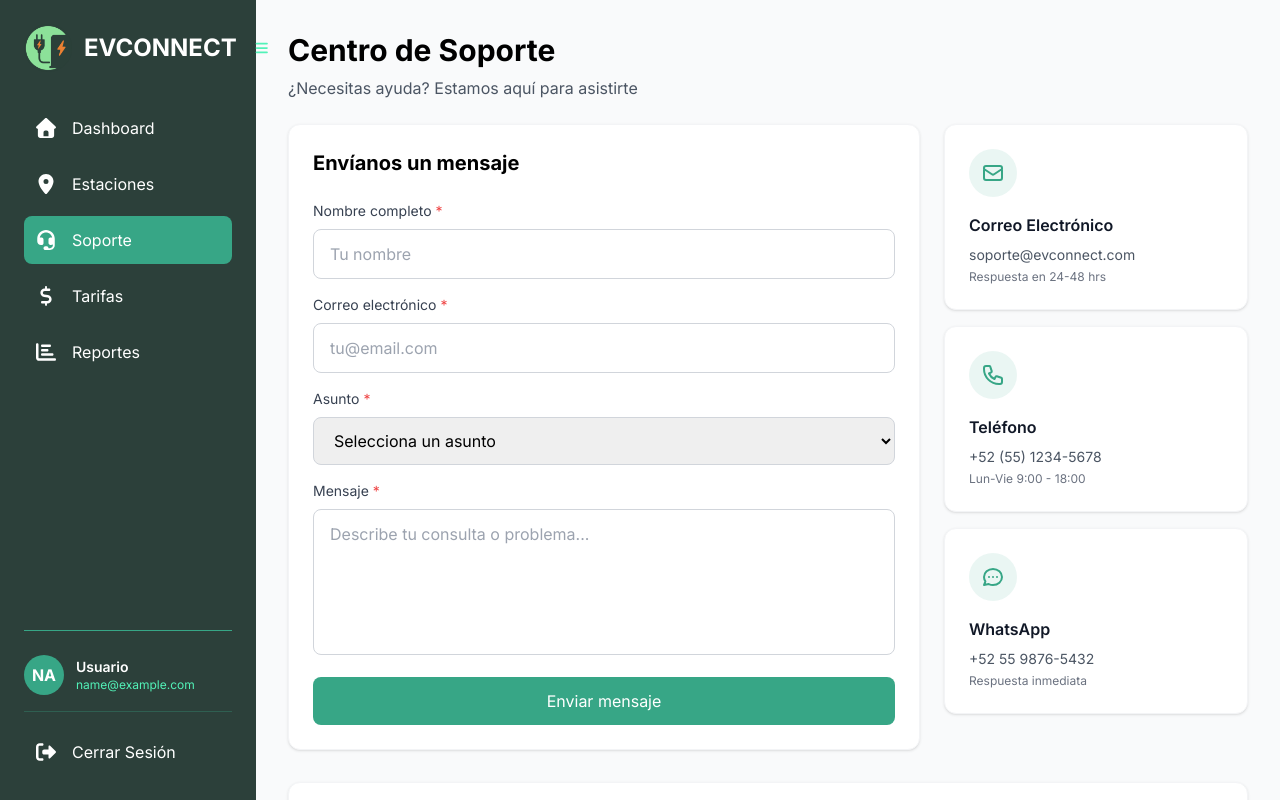
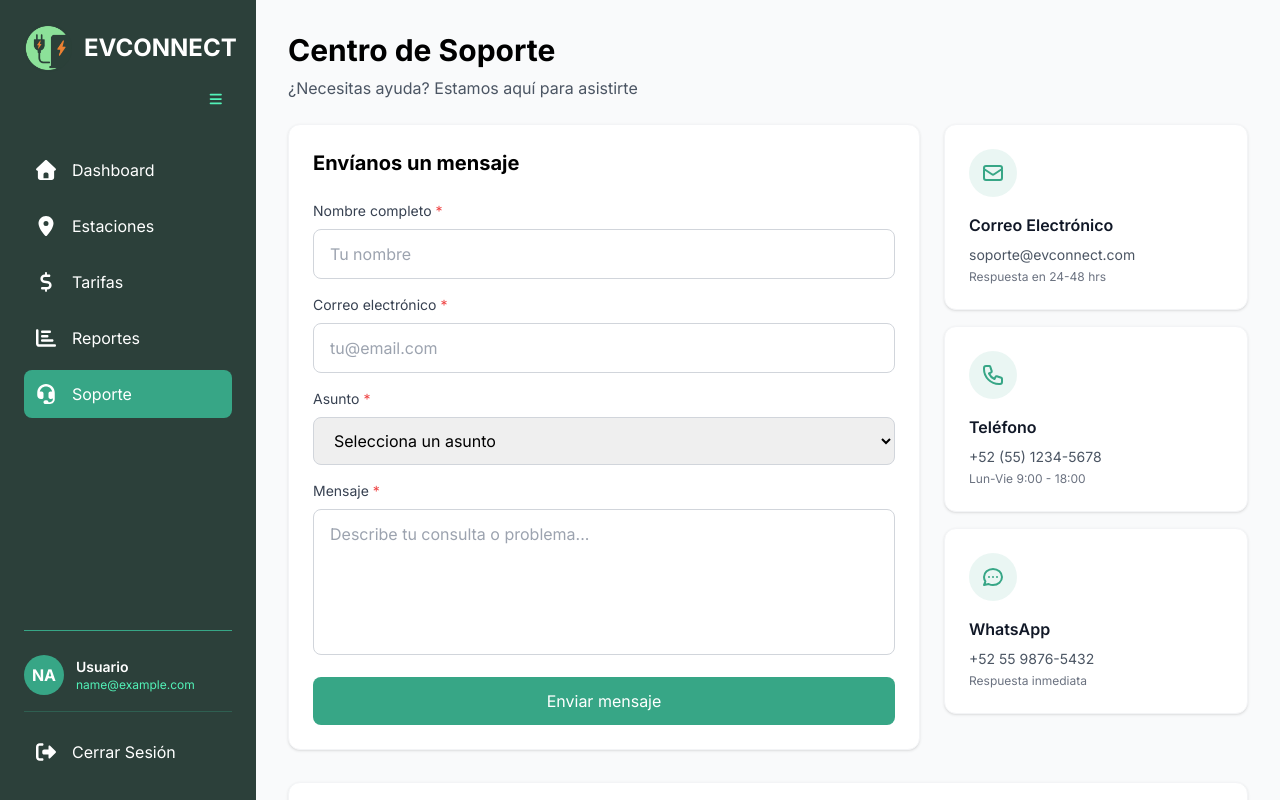
Before and after one commit to Magickid12/proyectoweb, a Vue app: page /support in a window 1280 px wide. Built offline with nearby package versions, Linux system fonts and the light colour scheme; no server answers; sample sign-in values are in the browser's storage; what vue-cookies would draw is missing.

Commit message:
cambios en el mensaje de estado de cargador, se mejora sidebar

```diff
--- a/src/components/Sidebar.vue
+++ b/src/components/Sidebar.vue
@@ -20,11 +20,12 @@
             </button>
 
             <!-- Header con logo y título -->
+            <div class="mb-8 flex-shrink-0">
+                <!-- Logo y título -->
                 <div :class="[
-                'flex items-center mb-8 flex-shrink-0',
-                sidebarCollapsed ? 'flex-col gap-2 justify-center' : 'gap-3'
+                    'flex items-center',
+                    sidebarCollapsed ? 'flex-col gap-2 justify-center' : 'gap-3 mb-3'
                 ]">
-                <!-- Logo de EVCONNECT -->
                     <img
                         src="/icons/logo.png"
                         alt="EVCONNECT"
@@ -34,16 +35,27 @@
                         ]"
                     />
                     <div v-if="!sidebarCollapsed" class="text-2xl font-extrabold">EVCONNECT</div>
+                </div>
 
-                <!-- Botón colapsar (solo desktop) - SIEMPRE icono de 3 líneas -->
+                <!-- Botón colapsar (solo desktop) - En fila separada cuando expandido -->
+                <div v-if="!sidebarCollapsed" class="hidden lg:flex w-full mt-2 justify-end">
                     <button
                         @click="toggleCollapse"
-                    :class="[
-                        'hidden lg:block text-sm hover:text-white p-1 transition-colors',
-                        sidebarCollapsed ? 'mt-2' : 'ml-auto'
-                    ]"
+                        class="flex items-center gap-2 p-2 rounded-lg hover:bg-white/10 transition-all duration-200 text-sm"
                         style="color: #52F2B8;"
-                    :title="sidebarCollapsed ? 'Expandir' : 'Colapsar'"
+                        title="Colapsar menú"
+                    >
+                        <font-awesome-icon :icon="['fas', 'bars']" />
+                    </button>
+                </div>
+
+                <!-- Botón colapsar cuando está colapsado - Centrado -->
+                <button
+                    v-if="sidebarCollapsed"
+                    @click="toggleCollapse"
+                    class="hidden lg:block w-full p-2 rounded-lg hover:bg-white/10 transition-all duration-200"
+                    style="color: #52F2B8;"
+                    title="Expandir menú"
                 >
                     <font-awesome-icon :icon="['fas', 'bars']" />
                 </button>
@@ -78,19 +90,6 @@
                     <span v-if="!sidebarCollapsed" class="ml-4 whitespace-nowrap overflow-hidden">Estaciones</span>
                 </router-link>
                 <router-link
-                    to="/support"
-                    :class="[
-                        'flex items-center rounded-lg transition-colors duration-200',
-                        sidebarCollapsed ? 'justify-center p-3' : 'justify-start p-3'
-                    ]"
-                    active-class="sidebar-active"
-                    :title="sidebarCollapsed ? 'Soporte' : ''"
-                    @click="closeOnMobile"
-                >
-                    <font-awesome-icon :icon="['fas', 'headset']" class="w-5 h-5 shrink-0" />
-                    <span v-if="!sidebarCollapsed" class="ml-4 whitespace-nowrap overflow-hidden">Soporte</span>
-                </router-link>
-                <router-link
                     to="/tariffs"
                     :class="[
                         'flex items-center rounded-lg transition-colors duration-200',
@@ -115,6 +114,19 @@
                 >
                     <font-awesome-icon :icon="['fas', 'chart-bar']" class="w-5 h-5 shrink-0" />
                     <span v-if="!sidebarCollapsed" class="ml-4 whitespace-nowrap overflow-hidden">Reportes</span>
+                </router-link>
+                <router-link
+                    to="/support"
+                    :class="[
+                        'flex items-center rounded-lg transition-colors duration-200',
+                        sidebarCollapsed ? 'justify-center p-3' : 'justify-start p-3'
+                    ]"
+                    active-class="sidebar-active"
+                    :title="sidebarCollapsed ? 'Soporte' : ''"
+                    @click="closeOnMobile"
+                >
+                    <font-awesome-icon :icon="['fas', 'headset']" class="w-5 h-5 shrink-0" />
+                    <span v-if="!sidebarCollapsed" class="ml-4 whitespace-nowrap overflow-hidden">Soporte</span>
                 </router-link>
             </nav>
 
--- a/src/services/websocketManager.js
+++ b/src/services/websocketManager.js
@@ -316,7 +316,7 @@ class WebSocketManager {
    * Cambia el estado de un cargador
    */
   cambiarEstado(cargadorId, nuevoEstado) {
-    const estadosValidos = ['disponible', 'ocupado', 'mantenimiento', 'fuera_servicio', 'reservado'];
+    const estadosValidos = ['disponible', 'ocupado', 'mantenimiento', 'fuera_de_servicio', 'reservado'];
 
     if (!estadosValidos.includes(nuevoEstado)) {
       console.error(`[WS Manager] Estado inválido: ${nuevoEstado}`);
@@ -462,6 +462,23 @@ class WebSocketManager {
       }
     }
 
+    // NUEVO: Manejar mensaje directo de estado_cargador (detener_energia)
+    if (data.type === 'estado_cargador' && data.command) {
+      // Actualizar estado del cargador si viene en el mensaje
+      if (data.estado) {
+        conn.currentState = data.estado;
+        console.log(`[WS Manager] 🔄 Estado actualizado por comando ${data.command}: ${data.estado}`);
+
+        // Notificar a listeners globales del cambio de estado
+        this._notifyGlobalListeners('stateChanged', {
+          cargadorId,
+          estado: data.estado,
+          command: data.command,
+          timestamp: data.timestamp
+        });
+      }
+    }
+
     // Notificación de conexión/desconexión del IoT (NUEVO)
     if (data.type === 'estado_cargador' && data.hasOwnProperty('conectado')) {
       const iotConectado = data.conectado;
--- a/src/views/DashboardView.vue
+++ b/src/views/DashboardView.vue
@@ -250,6 +250,18 @@ export default {
             }
           }
 
+          // NUEVO: Manejar mensaje directo de estado_cargador (detener_energia)
+          if (data.type === 'estado_cargador' && data.command && data.estado) {
+            chargerCurrentStates.value[chargerId] = data.estado;
+            console.log(`[Dashboard] Estado actualizado a ${data.estado} por comando ${data.command}`);
+
+            if (data.command === 'detener_energia') {
+              showNotification(`Paro de emergencia ejecutado. Cargador #${chargerId} está fuera de servicio`, 'warning');
+            } else {
+              showNotification(`Cargador #${chargerId} cambió a: ${data.estado}`, 'info');
+            }
+          }
+
           // Confirmación de comando
           if (data.type === 'comando_enviado') {
             showNotification(`Comando enviado al Cargador #${chargerId}`, 'success');
@@ -285,13 +297,16 @@ export default {
       wsManager.reconnectAll();
     };
 
-    // Manejar paro de emergencia (AHORA cambia a fuera_servicio)
+    // Manejar paro de emergencia (AHORA cambia a fuera_de_servicio)
     const handleEmergencyStop = (chargerId) => {
       showNotification(`Ejecutando paro de emergencia en Cargador #${chargerId}...`, 'warning');
       const result = wsManager.detenerEnergia(chargerId);
 
       if (!result) {
         showNotification(`No se pudo enviar el comando al Cargador #${chargerId}`, 'error');
+      } else {
+        // Nota: El estado se actualizará automáticamente cuando llegue el mensaje del servidor
+        console.log('[Dashboard] Comando de paro de emergencia enviado, esperando actualización de estado...');
       }
     };
 
--- a/src/views/StationsView.vue
+++ b/src/views/StationsView.vue
@@ -219,6 +219,20 @@ export default {
             }
           }
 
+          // NUEVO: Manejar mensaje directo de estado_cargador (cambiar_estado, detener_energia)
+          if (data.type === 'estado_cargador' && data.command && data.estado) {
+            chargerCurrentStates.value[chargerId] = data.estado;
+            console.log(`[Stations] Estado actualizado a ${data.estado} por comando ${data.command}`);
+
+            if (data.command === 'detener_energia') {
+              showNotification(`Paro de emergencia ejecutado. Cargador #${chargerId} está fuera de servicio`, 'warning');
+            } else if (data.command === 'cambiar_estado') {
+              showNotification(`Cargador #${chargerId} cambió a: ${data.estado}`, 'success');
+            } else {
+              showNotification(`Cargador #${chargerId} cambió a: ${data.estado}`, 'info');
+            }
+          }
+
           // Confirmación de comando
           if (data.type === 'comando_enviado') {
             showNotification(`Comando enviado al Cargador #${chargerId}`, 'success');
```
Also changed, not shown: 1 other file (tests, documents, lock files or other folders). Lines whose indentation alone changed are shown as unchanged.
